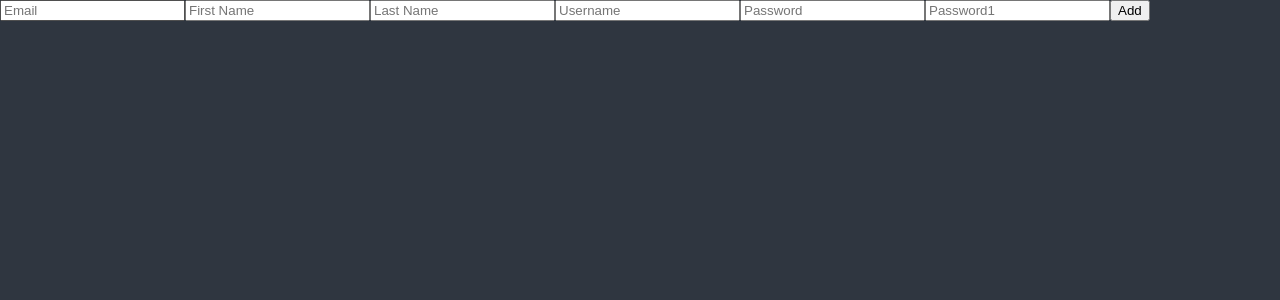
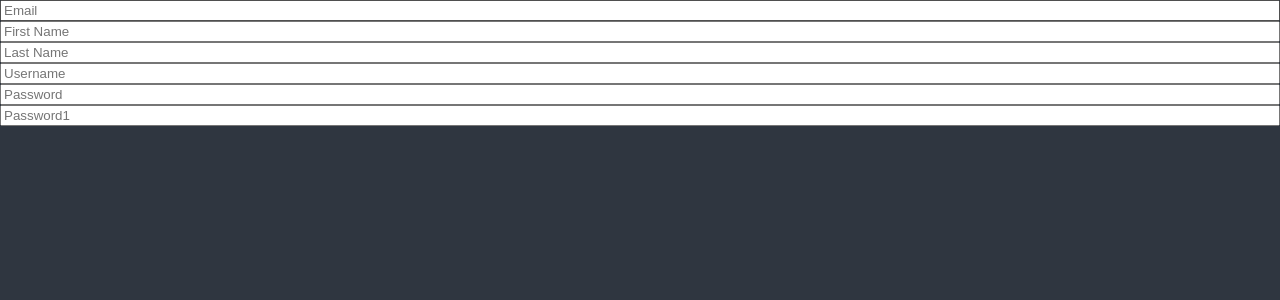
Before and after one commit to hhshhhskk/ToDoList, a React (Create React App) app: page / in a window 1280 px wide. Shown: the top 300 px of the page. Built offline with nearby package versions, Linux system fonts and the light colour scheme.

Commit message:
Form Validation

```diff
--- a/src/TodoList.tsx
+++ b/src/TodoList.tsx
@@ -23,21 +23,47 @@
 // }
 
 function ToDoList() {
-  const { register, watch } = useForm();
-  console.log(watch());
+  const { register, handleSubmit, formState } = useForm();
+  const onValid = (data: any) => {
+    console.log(data);
+  };
+  console.log(formState.errors);
   return (
     <div>
-      <form>
-        <input {...register("email")} placeholder="Email" />
-        <input {...register("firstName")} placeholder="First Name" />
-        <input {...register("lastName")} placeholder="Last Name" />
-        <input {...register("username")} placeholder="Username" />
-        <input {...register("password")} placeholder="Password" />
-        <input {...register("password1")} placeholder="Password1" />
-        <button>Add</button>
-      </form>
+      <form
+        style={{ display: "flex", flexDirection: "column" }}
+        onSubmit={handleSubmit(onValid)}
+      >
+        <input {...register("email", { required: true })} placeholder="Email" />
+        <input
+          {...register("firstName", { required: true })}
+          placeholder="First Name"
+        />
+        <input
+          {...register("lastName", { required: true })}
+          placeholder="Last Name"
+        />
+        <input
+          {...register("username", { required: true, minLength: 10 })}
+          placeholder="Username"
+        />
+        <input
+          {...register("password", { required: true, minLength: 5 })}
+          placeholder="Password"
+        />
+        <input
+          {...register("password1", {
+            required: "Password is required",
+            minLength: {
+              value: 5,
+              message: "Your password is too short.",
+            },
+          })}
+          placeholder="Password1"
+        />
+        </form>
     </div>
-      );
+  );
 };
 
 export default ToDoList;
```
